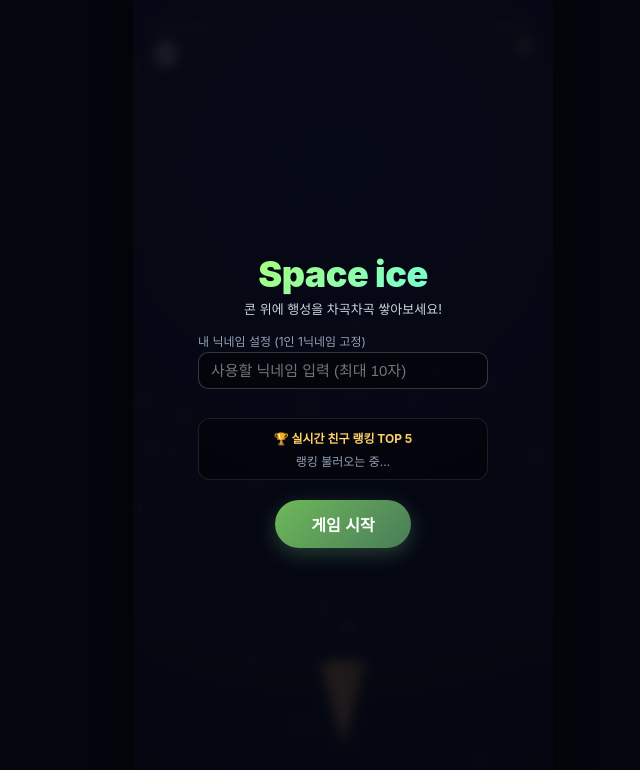
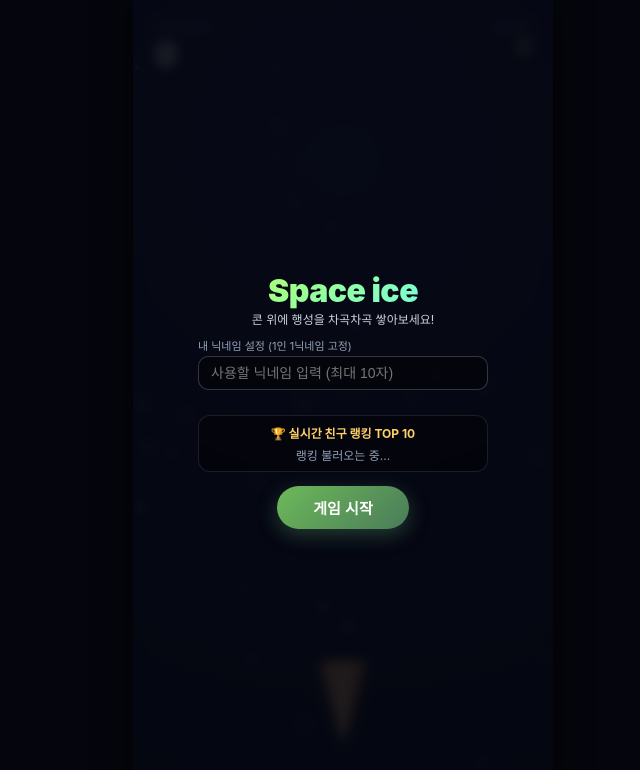
Before and after one commit to lee-max666/Space-ICE, a plain HTML site: page index.html in a window 1280 px wide. Shown: the whole page, without its empty margins (297-937 px from the left). Drawn offline with Linux system fonts and the light colour scheme; no server answers.

Commit message:
Update index.html

```diff
--- a/index.html
+++ b/index.html
@@ -98,7 +98,7 @@
       justify-content: center;
       align-items: center;
       text-align: center;
-      padding: 20px;
+      padding: 16px 20px;
       z-index: 10;
       color: #ffffff;
       overflow-y: auto;
@@ -109,34 +109,34 @@
     }
 
     .game-title {
-      font-size: 36px;
+      font-size: 32px;
       font-weight: 900;
       letter-spacing: -0.5px;
-      margin-bottom: 4px;
+      margin-bottom: 2px;
       background: linear-gradient(135deg, #a8ff78, #78ffd6);
       -webkit-background-clip: text;
       -webkit-text-fill-color: transparent;
     }
 
     .game-subtitle {
-      font-size: 13px;
+      font-size: 12px;
       color: #cbd5e1;
-      margin-bottom: 14px;
-      line-height: 1.4;
+      margin-bottom: 10px;
+      line-height: 1.3;
     }
 
     .btn {
       background: linear-gradient(135deg, #6DB95A, #4A7C59);
       color: #ffffff;
       border: none;
-      padding: 12px 36px;
-      font-size: 16px;
+      padding: 11px 36px;
+      font-size: 15px;
       font-weight: 700;
       border-radius: 30px;
       cursor: pointer;
       box-shadow: 0 6px 20px rgba(74, 124, 89, 0.45);
       transition: transform 0.15s ease;
-      margin-top: 8px;
+      margin-top: 4px;
     }
 
     .btn:active {
@@ -152,8 +152,8 @@
       background: rgba(255, 255, 255, 0.08);
       border: 1px solid rgba(255, 255, 255, 0.15);
       border-radius: 12px;
-      padding: 10px 20px;
-      margin-bottom: 10px;
+      padding: 8px 18px;
+      margin-bottom: 8px;
       width: 100%;
       max-width: 290px;
     }
@@ -161,8 +161,8 @@
     .result-row {
       display: flex;
       justify-content: space-between;
-      margin: 4px 0;
-      font-size: 15px;
+      margin: 2px 0;
+      font-size: 14px;
     }
 
     .result-row span:last-child {
@@ -171,14 +171,14 @@
     }
 
     .input-group {
-      margin-bottom: 10px;
+      margin-bottom: 8px;
       width: 100%;
       max-width: 290px;
       text-align: left;
     }
 
     .input-group label {
-      font-size: 12px;
+      font-size: 11px;
       color: #94a3b8;
       display: block;
       margin-bottom: 3px;
@@ -186,12 +186,12 @@
 
     .input-group input {
       width: 100%;
-      padding: 9px 12px;
+      padding: 8px 12px;
       border-radius: 10px;
       border: 1px solid rgba(255, 255, 255, 0.2);
       background: rgba(0, 0, 0, 0.4);
       color: #fff;
-      font-size: 15px;
+      font-size: 14px;
       outline: none;
       user-select: text;
       -webkit-user-select: text;
@@ -205,35 +205,35 @@
 
     .nick-msg {
       font-size: 11px;
-      margin-top: 4px;
-      min-height: 15px;
+      margin-top: 3px;
+      min-height: 14px;
       color: #ff6b6b;
     }
 
+    /* TOP 10 스크롤 없이 한눈에 표시 */
     .ranking-box {
       width: 100%;
       max-width: 290px;
       background: rgba(0, 0, 0, 0.35);
       border: 1px solid rgba(255, 255, 255, 0.1);
       border-radius: 12px;
-      padding: 10px 14px;
-      margin-bottom: 12px;
-      max-height: 130px;
-      overflow-y: auto;
+      padding: 8px 14px;
+      margin-bottom: 10px;
     }
 
     .ranking-title {
       font-size: 12px;
       font-weight: 700;
       color: #ffd166;
-      margin-bottom: 6px;
+      margin-bottom: 5px;
     }
 
     .rank-item {
       display: flex;
       justify-content: space-between;
-      font-size: 13px;
-      padding: 3px 0;
+      font-size: 12px;
+      line-height: 1.35;
+      padding: 2.5px 0;
       border-bottom: 1px solid rgba(255, 255, 255, 0.05);
       color: #e2e8f0;
     }
@@ -271,7 +271,7 @@
     </div>
 
     <div class="ranking-box">
-      <div class="ranking-title">🏆 실시간 친구 랭킹 TOP 5</div>
+      <div class="ranking-title">🏆 실시간 친구 랭킹 TOP 10</div>
       <div id="home-ranking-list" style="color: #94a3b8; font-size: 12px;">랭킹 불러오는 중...</div>
     </div>
 
@@ -291,7 +291,7 @@
     </div>
 
     <div class="ranking-box">
-      <div class="ranking-title">🏆 실시간 친구 랭킹 TOP 5</div>
+      <div class="ranking-title">🏆 실시간 친구 랭킹 TOP 10</div>
       <div id="gameover-ranking-list" style="color: #94a3b8; font-size: 12px;">랭킹 불러오는 중...</div>
     </div>
 
@@ -319,7 +319,6 @@
   const app = initializeApp(firebaseConfig);
   const db = getFirestore(app);
 
-  // 기기 고유 ID 생성 및 영구 보관 (한 기기당 1개 문서만 사용하도록 강제)
   function getDeviceId() {
     let id = localStorage.getItem('space_ice_device_id');
     if (!id) {
@@ -330,7 +329,6 @@
   }
   const DEVICE_ID = getDeviceId();
 
-  // 페이지 접속 시 이 기기로 이미 등록된 닉네임이 있는지 서버에서 확인
   async function syncRegisteredNickname() {
     const nickInput = document.getElementById('home-nickname');
     const nickLabel = document.getElementById('nick-label');
@@ -352,14 +350,12 @@
   }
   syncRegisteredNickname();
 
-  // 게임 시작 전 닉네임 중복 및 유효성 검사
   window.validateAndLockNickname = async function(inputName) {
     const cleanName = inputName.trim();
     const nickMsg = document.getElementById('nick-error-msg');
     const nickInput = document.getElementById('home-nickname');
     const nickLabel = document.getElementById('nick-label');
 
-    // 이미 고정된 닉네임이 있으면 그대로 통과
     const lockedName = localStorage.getItem('space_ice_locked_nickname');
     if (lockedName) {
       nickInput.value = lockedName;
@@ -373,7 +369,6 @@
     }
 
     try {
-      // 다른 기기에서 동일한 닉네임을 이미 쓰고 있는지 확인
       const q = query(collection(db, "rankings"), where("name", "==", cleanName));
       const snap = await getDocs(q);
       let isTakenByOther = false;
@@ -387,7 +382,6 @@
         return null;
       }
 
-      // 사용 가능하면 이 기기의 고정 닉네임으로 잠금 및 초기 등록
       await setDoc(doc(db, "rankings", DEVICE_ID), {
         name: cleanName,
         score: 0,
@@ -407,7 +401,6 @@
     }
   };
 
-  // 기기 ID 문서 1개에만 최고 점수 덮어쓰기 (1인 다계정/중복 줄 원천 차단)
   window.saveScoreToCloud = async function(name, newScore) {
     const cleanName = localStorage.getItem('space_ice_locked_nickname') || name.trim() || "우주여행자";
     try {
@@ -433,7 +426,7 @@
     listEls.forEach(el => { if(el) el.innerHTML = '<div style="color: #94a3b8; font-size: 12px;">랭킹 불러오는 중...</div>'; });
 
     try {
-      const q = query(collection(db, "rankings"), orderBy("score", "desc"), limit(30));
+      const q = query(collection(db, "rankings"), orderBy("score", "desc"), limit(50));
       const querySnapshot = await getDocs(q);
 
       const uniqueMap = new Map();
@@ -446,7 +439,7 @@
 
       const sortedList = Array.from(uniqueMap.values())
         .sort((a, b) => b.score - a.score)
-        .slice(0, 5);
+        .slice(0, 10);
 
       let html = "";
       sortedList.forEach((data, idx) => {
@@ -478,7 +471,6 @@
   const restartBtn = document.getElementById('restart-btn');
   const homeNickname = document.getElementById('home-nickname');
 
-  // 로컬에 이미 고정된 닉네임이 있으면 즉시 입력창 잠금
   const lockedNick = localStorage.getItem('space_ice_locked_nickname');
   if (lockedNick) {
     homeNickname.value = lockedNick;
@@ -654,7 +646,7 @@
     startBtn.disabled = false;
     startBtn.textContent = "게임 시작";
 
-    if (!validName) return; // 중복 닉네임이거나 빈칸이면 시작 차단
+    if (!validName) return;
 
     startGame();
   }
```
